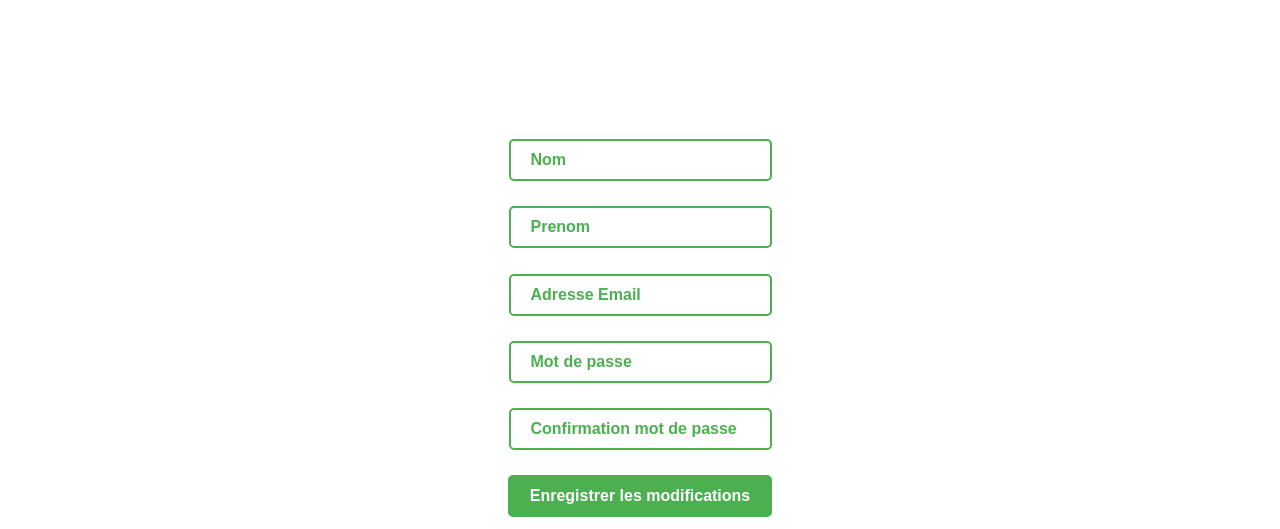
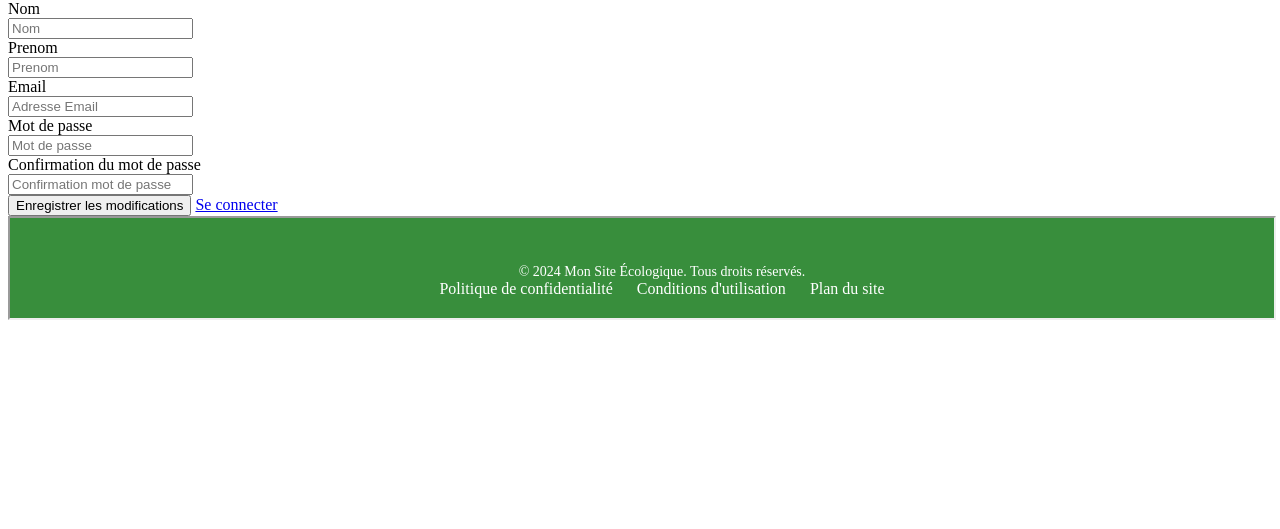
Before and after one commit to Mitrox960/MSPR-Arosaje-2, a Laravel app: page /accountCreate in a window 1280 px wide. Shown: the part 116-645 px from the top of the page. After the commit the page ends 436 px from the top, so only its background shows below. Run offline with Laravel 9, Linux system fonts and the light colour scheme.

Commit message:
Refact and Finish Front creation Page

```diff
--- a/resources/views/accountCreate.blade.php
+++ b/resources/views/accountCreate.blade.php
@@ -15,13 +15,19 @@
             <div>
             <form type="POST">
                 <div>
-                <input value="Nom"type="text"> <br>
-                <input value="Prenom" type="text"> <br>
-                <input value="Adresse Email" type='mail'> <br>
-                <input value="Mot de passe" type="text"> <br>
-                <input value="Confirmation mot de passe" type="text"> <br>
+                    <label>Nom</label> <br>
+                <input placeholder="Nom"type="text"> <br>
+                <label>Prenom</label> <br>
+                <input placeholder="Prenom" type="text">  <br>
+                <label>Email</label> <br>
+                <input placeholder="Adresse Email" type='mail'> <br>
+                <label>Mot de passe</label> <br>
+                <input placeholder="Mot de passe" type="text">  <br>
+                <label>Confirmation du mot de passe</label> <br>
+                <input placeholder="Confirmation mot de passe" type="text"> <br>
                 </div>
                 <input type='button' value='Enregistrer les modifications' class="buttonPostCreateAcccount">
+                <a href="/accountLogin">Se connecter</a>
             </form>
             </div>
         </main>
```
Also changed, not shown: resources/views/accountLogin.blade.php (+12 -1 lines), public/css/accountLogin.css (renamed from public/css/accountCreate.css).
